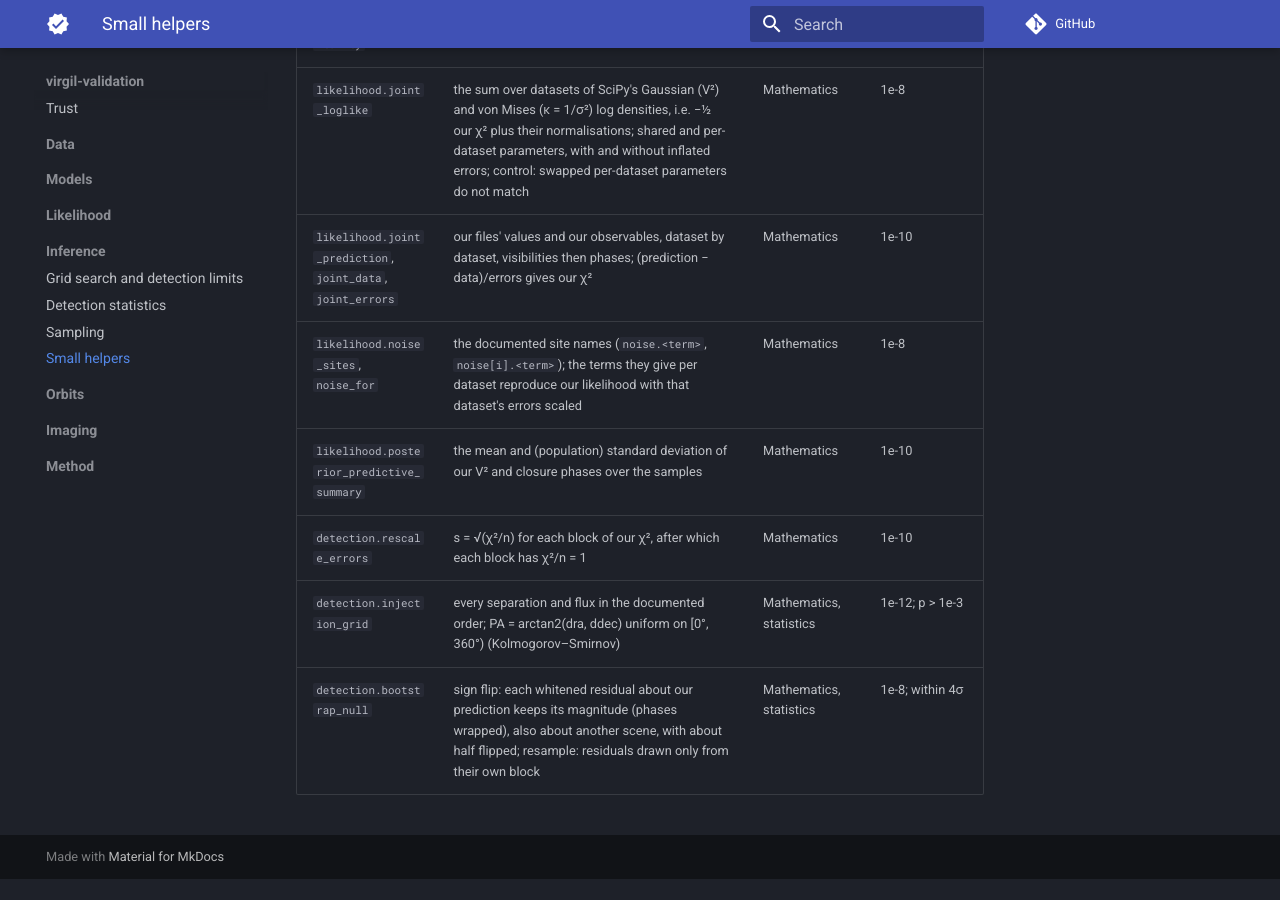
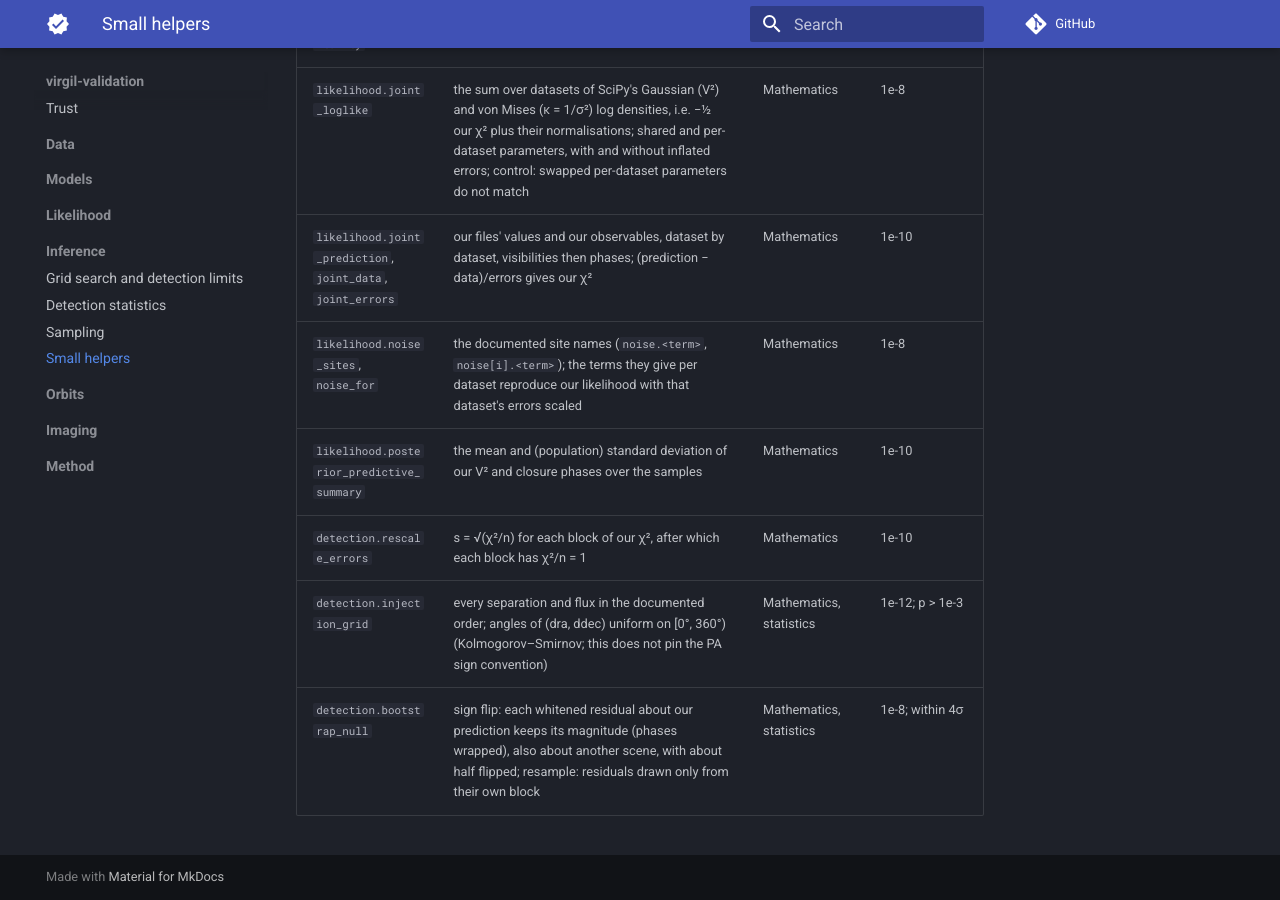
Before and after one commit to benjaminpope/virgil-validation, an MkDocs documentation site: the page built from docs/inference/helpers.md, in a window 1280 px wide and 900 px high, scrolled down 1285 px. Built offline with MkDocs 1.6.1 and Material for MkDocs 9.7.7, drawn with Linux system fonts in a browser that asks for light colours; comment, search, counter and statistics services are not loaded; before the commit the page ends 2164 px from its top, so only the background shows below that.

Commit message:
Drop unpinned PA convention wording from docs row and module docstring
Co-Authored-By: Claude Sonnet 5.5 <noreply@anthropic.com>

```diff
--- a/docs/inference/helpers.md
+++ b/docs/inference/helpers.md
@@ -29,5 +29,5 @@ own observables on two simulated three-telescope files.
 | `likelihood.noise_sites`, `noise_for` | the documented site names (`noise.<term>`, `noise[i].<term>`); the terms they give per dataset reproduce our likelihood with that dataset's errors scaled | Mathematics | 1e-8 |
 | `likelihood.posterior_predictive_summary` | the mean and (population) standard deviation of our V² and closure phases over the samples | Mathematics | 1e-10 |
 | `detection.rescale_errors` | s = √(χ²/n) for each block of our χ², after which each block has χ²/n = 1 | Mathematics | 1e-10 |
-| `detection.injection_grid` | every separation and flux in the documented order; PA = arctan2(dra, ddec) uniform on [0°, 360°) (Kolmogorov–Smirnov) | Mathematics, statistics | 1e-12; p > 1e-3 |
+| `detection.injection_grid` | every separation and flux in the documented order; angles of (dra, ddec) uniform on [0°, 360°) (Kolmogorov–Smirnov; this does not pin the PA sign convention) | Mathematics, statistics | 1e-12; p > 1e-3 |
 | `detection.bootstrap_null` | sign flip: each whitened residual about our prediction keeps its magnitude (phases wrapped), also about another scene, with about half flipped; resample: residuals drawn only from their own block | Mathematics, statistics | 1e-8; within 4σ |
```
Also changed, not shown: 1 other file.
